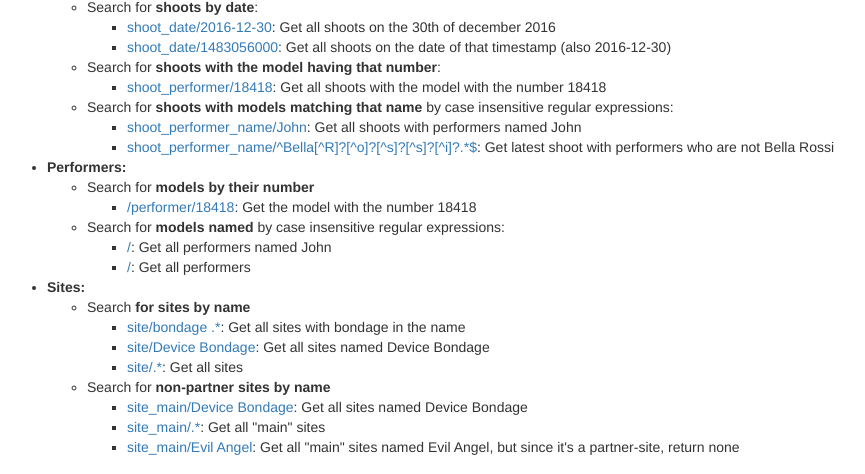
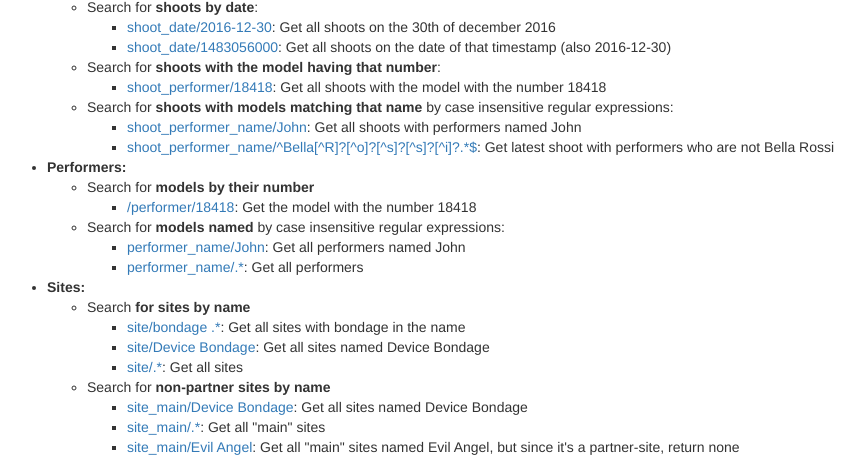
Before and after one commit to sistason/kinkyapi, a Django app: template kinkcom/templates/kinkcom.html in a window 1280 px wide. Shown: the part 326-800 px from the top of the page, without its empty margins (8-873 px from the left). Run offline with Django 3.2, Linux system fonts and the light colour scheme; the template is opened without the code that fills it, so the values that code supplies are empty; some libraries are stand-ins or nearby versions.

Commit message:
yy, never commit with "1.0 finished"...

```diff
--- a/kinkcom/templates/kinkcom.html
+++ b/kinkcom/templates/kinkcom.html
@@ -71,9 +71,9 @@
                     <li>
                         Search for <strong>models named</strong> by case insensitive regular expressions:
                         <ul>
-                            <li><a href="performer_name/John">/</a>:
+                            <li><a href="performer_name/John">performer_name/John</a>:
                                 Get all performers named John</li>
-                            <li><a href="performer_name/.*">/</a>:
+                            <li><a href="performer_name/.*">performer_name/.*</a>:
                                 Get all performers</li>
                         </ul>
                     </li>
```
